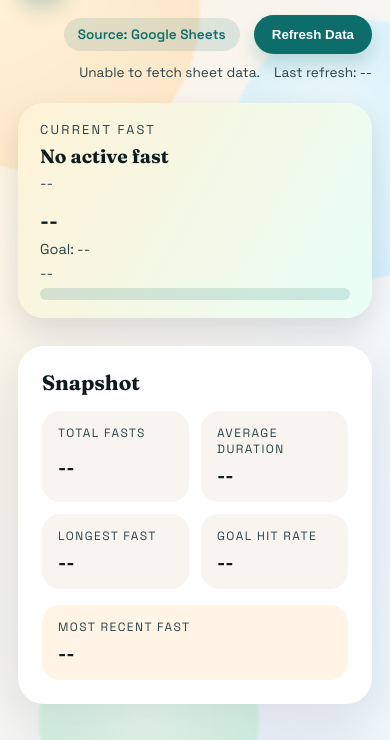
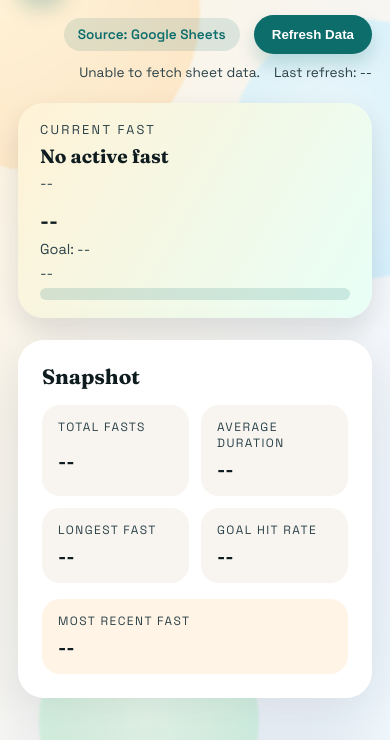
Before and after one commit to twodownmike/FastTrack, a plain HTML site: page index.html in a window 390 px wide. Shown: the part 81-821 px from the top of the page. Drawn offline with nearby package versions, Linux system fonts and the light colour scheme; no server answers.

Commit message:
Refactor hero section to top-grid layout
Updated the layout of the hero section and adjusted grid properties. Replaced the hero section with a top-grid section for better alignment and spacing.

```diff
--- a/index.html
+++ b/index.html
@@ -102,12 +102,12 @@
         padding: 48px 24px 64px;
       }
 
-      .hero {
+      .top-grid {
         display: grid;
-        grid-template-columns: minmax(0, 1fr);
-        gap: 24px;
-        justify-items: end;
-        align-items: center;
+        grid-template-columns: minmax(0, 1.35fr) minmax(0, 0.95fr);
+        gap: 22px;
+        align-items: start;
+        margin-bottom: 28px;
         animation: rise 0.8s ease forwards;
       }
 
@@ -181,7 +181,6 @@
         align-items: center;
         gap: 16px;
         box-shadow: 0 12px 28px rgba(14, 27, 31, 0.12);
-        margin-bottom: 28px;
       }
 
       .current-fast h2 {
@@ -284,7 +283,6 @@
         box-shadow: var(--shadow);
         display: grid;
         gap: 16px;
-        width: min(100%, 520px);
       }
 
       .hero-panel h2 {
@@ -434,8 +432,8 @@
       }
 
       @media (max-width: 960px) {
-        .hero {
-          justify-items: stretch;
+        .top-grid {
+          grid-template-columns: 1fr;
         }
 
         .dashboard {
@@ -448,9 +446,6 @@
           grid-column: span 6;
         }
 
-        .hero-panel {
-          width: 100%;
-        }
       }
 
       @media (max-width: 640px) {
@@ -494,7 +489,8 @@
           <span class="status">Last refresh: <span id="lastUpdated">--</span></span>
         </div>
       </div>
-      <section class="current-fast">
+      <section class="top-grid">
+        <div class="current-fast">
           <div class="current-fast-meta">
             <span>Current Fast</span>
             <h2 id="currentFastTitle">No active fast</h2>
@@ -508,8 +504,7 @@
               <span id="currentFastProgress"></span>
             </div>
           </div>
-      </section>
-      <header class="hero">
+        </div>
         <div class="hero-panel">
           <h2>Snapshot</h2>
           <div class="stat-grid">
@@ -535,7 +530,7 @@
             <strong id="statRecent">--</strong>
           </div>
         </div>
-      </header>
+      </section>
 
       <main class="dashboard">
         <section class="card card-wide" style="--delay: 0.1s">
```
Lines whose indentation alone changed are shown as unchanged.
